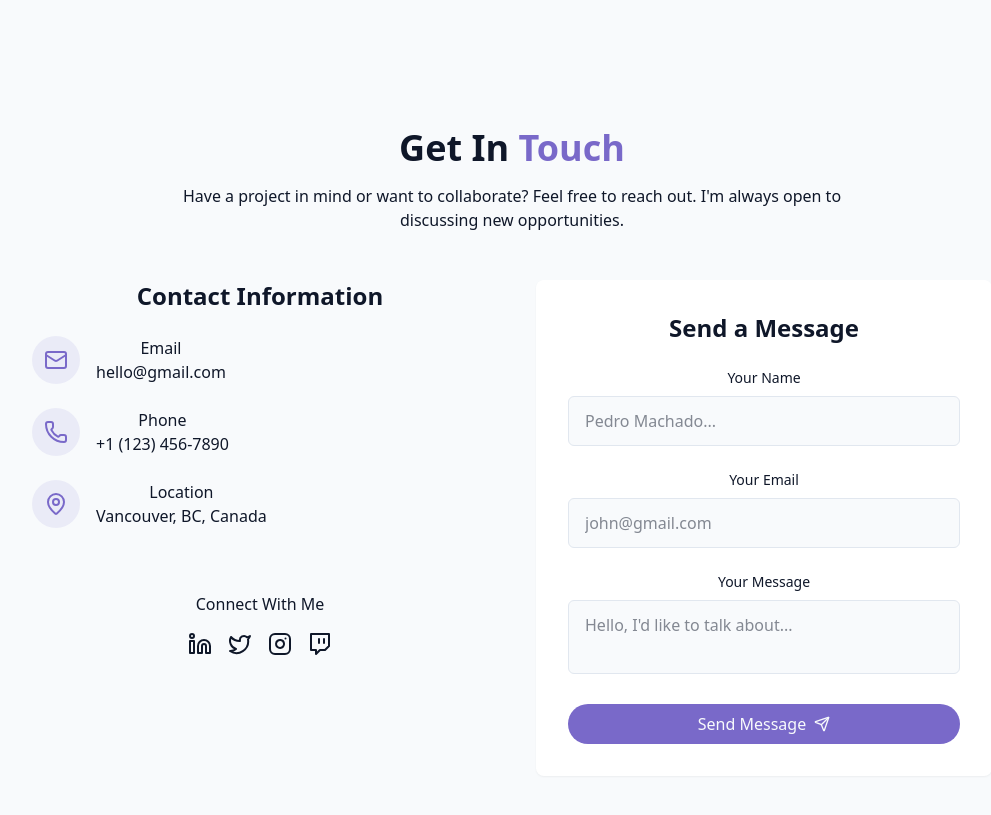
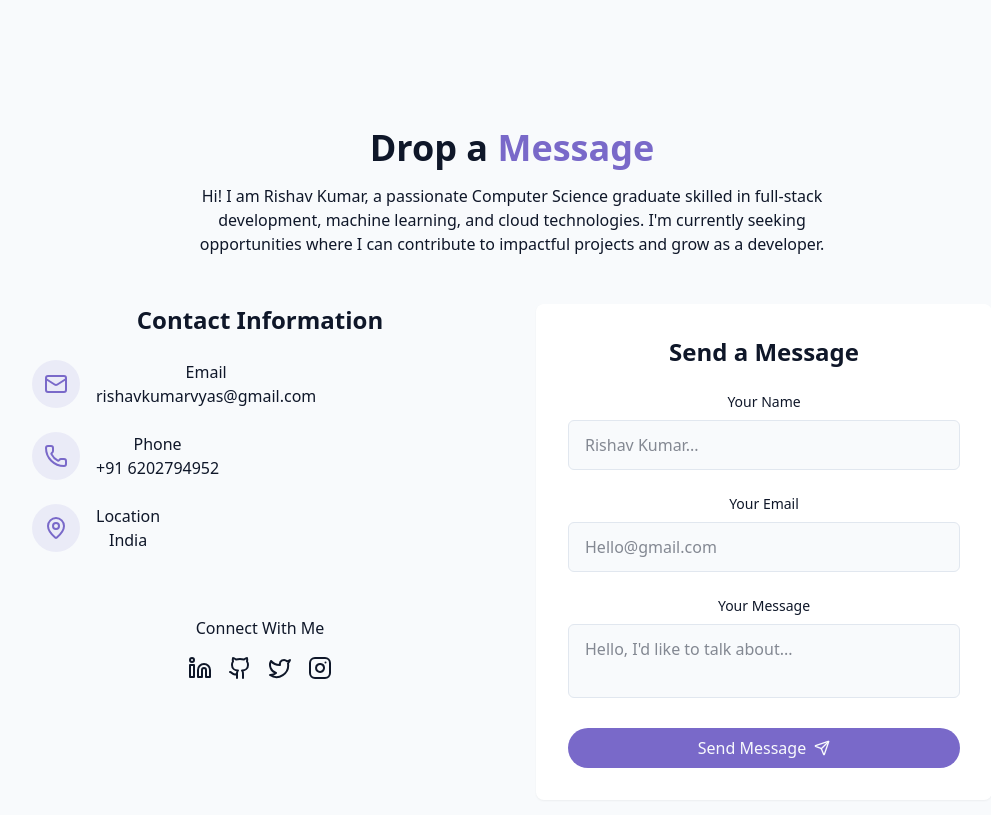
Before and after one commit to Om13884/my-portfolio, a React (Vite) app: page / in a window 1280 px wide. Shown: the part 3520-4335 px from the top of the page, without its empty margins (128-1119 px from the left). Built offline with nearby package versions, Linux system fonts and the light colour scheme.

Commit message:
Update ContactSection.jsx

```diff
--- a/src/components/ContactSection.jsx
+++ b/src/components/ContactSection.jsx
@@ -1,11 +1,11 @@
 import {
+  Github,
   Instagram,
   Linkedin,
   Mail,
   MapPin,
   Phone,
   Send,
-  Twitch,
   Twitter,
 } from "lucide-react";
 import { cn } from "@/lib/utils";
@@ -33,12 +33,11 @@ export const ContactSection = () => {
     <section id="contact" className="py-24 px-4 relative bg-secondary/30">
       <div className="container mx-auto max-w-5xl">
         <h2 className="text-3xl md:text-4xl font-bold mb-4 text-center">
-          Get In <span className="text-primary"> Touch</span>
+           Drop a  <span className="text-primary"> Message</span>
         </h2>
 
         <p className="text-center text-muted-foreground mb-12 max-w-2xl mx-auto">
-          Have a project in mind or want to collaborate? Feel free to reach out.
-          I'm always open to discussing new opportunities.
+           Hi! I am Rishav Kumar, a passionate Computer Science graduate skilled in full-stack development, machine learning, and cloud technologies. I'm currently seeking opportunities where I can contribute to impactful projects and grow as a developer.
         </p>
 
         <div className="grid grid-cols-1 md:grid-cols-2 gap-12">
@@ -56,10 +55,10 @@ export const ContactSection = () => {
                 <div>
                   <h4 className="font-medium"> Email</h4>
                   <a
-                    href="mailto:hello@gmail.com"
+                    href="mailto:rishavkumarvyas@gmail.com"
                     className="text-muted-foreground hover:text-primary transition-colors"
                   >
-                    hello@gmail.com
+                    rishavkumarvyas@gmail.com
                   </a>
                 </div>
               </div>
@@ -70,10 +69,10 @@ export const ContactSection = () => {
                 <div>
                   <h4 className="font-medium"> Phone</h4>
                   <a
-                    href="tel:+11234567890"
+                    href="tel:+916202794952"
                     className="text-muted-foreground hover:text-primary transition-colors"
                   >
-                    +1 (123) 456-7890
+                    +91 6202794952
                   </a>
                 </div>
               </div>
@@ -84,7 +83,7 @@ export const ContactSection = () => {
                 <div>
                   <h4 className="font-medium"> Location</h4>
                   <a className="text-muted-foreground hover:text-primary transition-colors">
-                    Vancouver, BC, Canada
+                    India
                   </a>
                 </div>
               </div>
@@ -93,17 +92,17 @@ export const ContactSection = () => {
             <div className="pt-8">
               <h4 className="font-medium mb-4"> Connect With Me</h4>
               <div className="flex space-x-4 justify-center">
-                <a href="#" target="_blank">
+                <a href="https://www.linkedin.com/in/rishavkumar576/" target="_blank">
                   <Linkedin />
+                </a>
+                <a href="https://github.com/heartbeat576" target="_blank">
+                  <Github />
                 </a>
                 <a href="#" target="_blank">
                   <Twitter />
                 </a>
                 <a href="#" target="_blank">
                   <Instagram />
-                </a>
-                <a href="#" target="_blank">
-                  <Twitch />
                 </a>
               </div>
             </div>
@@ -130,7 +129,7 @@ export const ContactSection = () => {
                   name="name"
                   required
                   className="w-full px-4 py-3 rounded-md border border-input bg-background focus:outline-hidden foucs:ring-2 focus:ring-primary"
-                  placeholder="Pedro Machado..."
+                  placeholder="Rishav Kumar..."
                 />
               </div>
 
@@ -148,7 +147,7 @@ export const ContactSection = () => {
                   name="email"
                   required
                   className="w-full px-4 py-3 rounded-md border border-input bg-background focus:outline-hidden foucs:ring-2 focus:ring-primary"
-                  placeholder="john@gmail.com"
+                  placeholder="Hello@gmail.com"
                 />
               </div>
 
```
